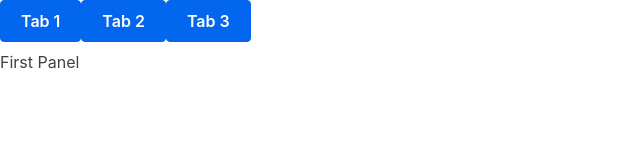
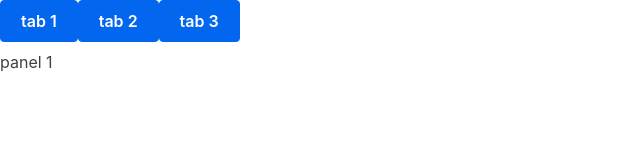
Before and after one commit to KimSarabia/a11y-react-library, a React (Create React App) app: page / in a window 1280 px wide. Shown: the top 160 px of the page, without its empty margins (0-640 px from the left). Built offline with nearby package versions, Linux system fonts and the light colour scheme.

Commit message:
Replaced children with an array

```diff
--- a/src/App.js
+++ b/src/App.js
@@ -18,24 +18,23 @@ class Tabs extends React.Component {
   }
 
   renderTabs = () => {
-    console.log("React.Children", React.Children);
-    return React.Children.map(this.props.children, (item, i) => {
-      if (i % 2 === 0) {
+    return ['tab 1', 'tab 2', 'tab 3'].map((item, i) => {
       let active = this.state.active === i ? 'true' : 'false';
       return <button
+      key={i}
       role="tab"
       onClick = {this.select(i)}
       aria-selected={`${active}`}>
       {item}
       </button>;
-      }
     });
   }
 
+
   renderContent() {
-    return React.Children.map(this.props.children, (item, i) => {
-      if (i - 1 === this.state.active) {
-        return <div role='tabpanel' className='content'> {item} </div>;
+    return ['panel 1', 'panel 2', 'panel 3'].map((item, i) => {
+      if (i === this.state.active) {
+        return <div key={i} role='tabpanel' className='content'> {item} </div>;
       } else {
         return;
       }
@@ -56,12 +55,6 @@ class App extends React.Component {
   render() {
     return (
       <Tabs>
-      Tab 1
-      <p>First Panel</p>
-      Tab 2
-      <p>Second Panel</p>
-      Tab 3
-      <p>Third Panel</p>
       </Tabs>
     );
   }
```
Lines whose indentation alone changed are shown as unchanged.
